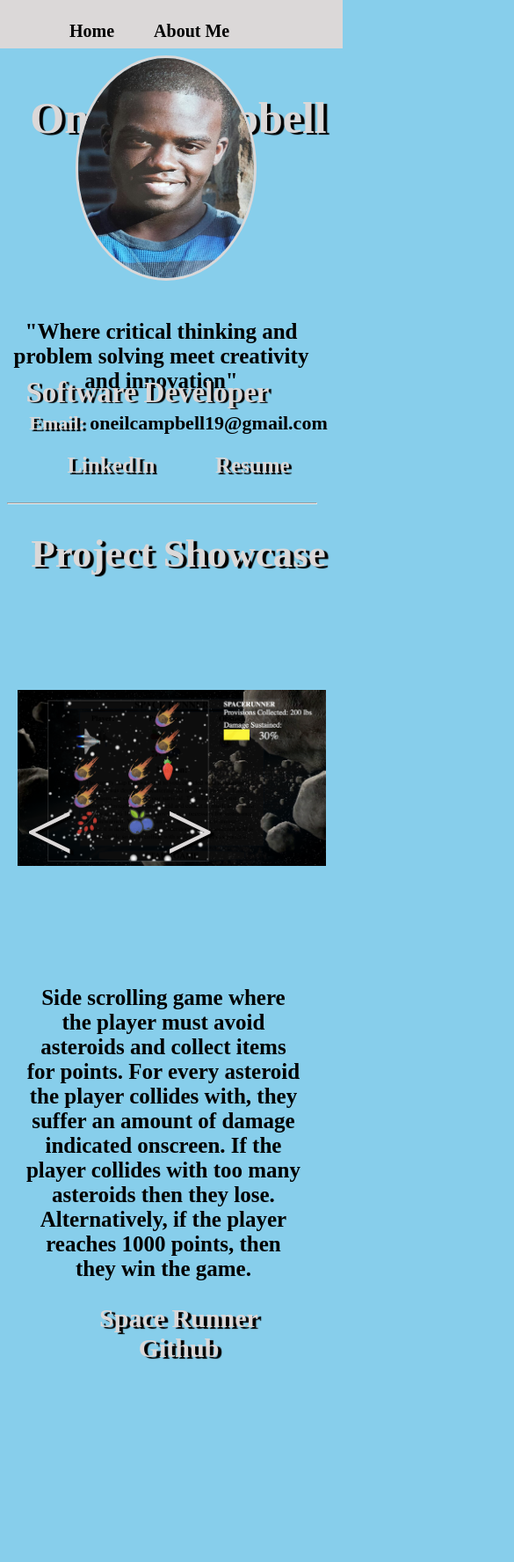
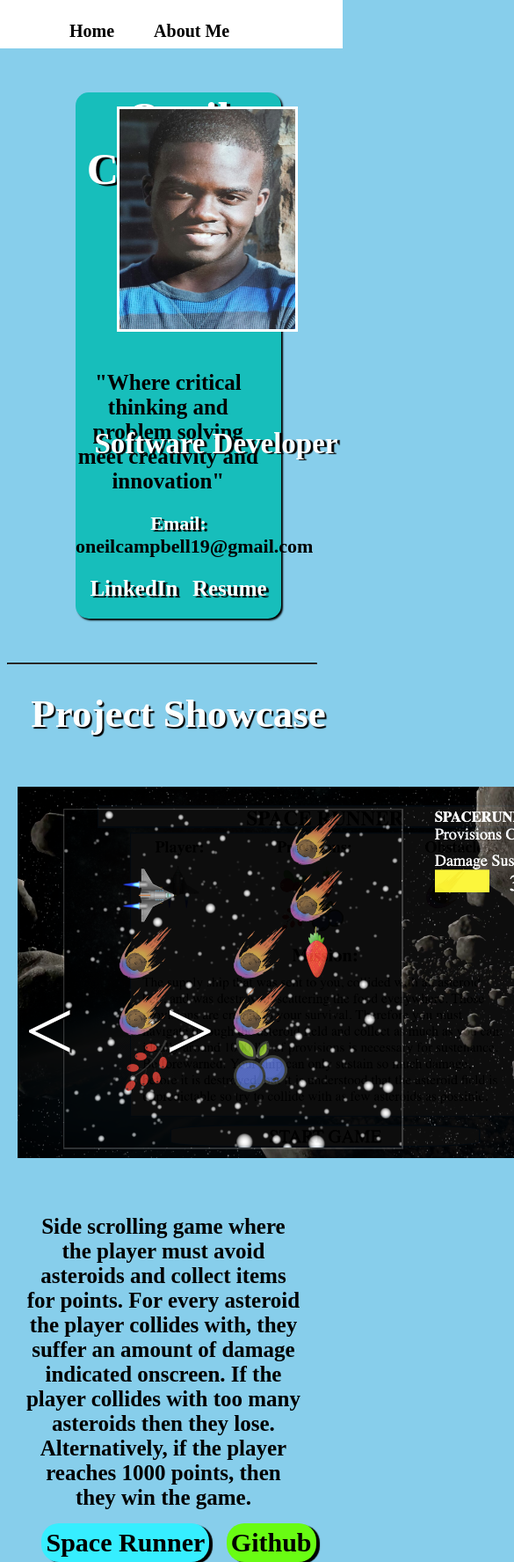
Before and after one commit to OneilCampbell/Portfolio, a plain HTML site: page index.html in a window 390 px wide. Shown: the top 1775 px of the page at 88% size, 585 px wide, since content can reach past the window. Before the commit the page ends 1549 px from the top, so only its background shows below. Drawn offline with Linux system fonts and the light colour scheme.

```diff
--- a/CSS/main.css
+++ b/CSS/main.css
@@ -1,9 +1,8 @@
 body{
     height:100vh;
     width:100vw;
-    background: linear-gradient(228deg, #0063fb, #e876f3);
-    background-size: 400% 400%;
-    animation: fluctuate 18s ease-in-out infinite;
+    background: linear-gradient(228deg, #f83920, #ecf572);
+    background-size: 150% 150%;
 }
 
 nav{
@@ -18,7 +17,7 @@ ul{
 li{
     font-size:30px;
     padding-right: 45px;
-    color: rgb(219, 216, 216);
+    color: rgb(230, 230, 230);
     text-shadow: 4px 2px 1px black;
 }
 
@@ -33,7 +32,9 @@ a{
 }
 
 hr{
-    width:95%;
+    width:75%;
+    margin-top:50px;
+    border-color:black;
 }
 
 @keyframes fluctuate{
@@ -47,24 +48,32 @@ hr{
 }
 
 .page-header{
-    color: rgb(219, 216, 216);
+    color: rgb(255, 255, 255);
     text-shadow: 4px 2px 1px black;
     font-size: 65px;
     margin: 0;
     margin-top: 15px;
+    margin-left: 250px;
 }
 
 .page-subheader{
     width: 300px;
     margin-top:20px;
     font-size: 35px;
-    margin-left: 610px;
+    margin-left: 420px;
+}
+
+.personal-info{
+    background: #17BEBB;
+    width: 60%;
+    margin-left: 20%;
+    border-radius:15px;
+    box-shadow: 2px 2px 2px black;
 }
 
 .info{
-    margin-left: 660px;
-    color: rgb(219, 216, 216);
-    text-shadow: 3px 3px 1px black;
+    color: rgb(255, 255, 255);
+    text-shadow: 2px 2px 1px black;
     font-size:30px;
 }
 
@@ -75,45 +84,55 @@ hr{
 
 .info-tagline{
     width: 570px;
-    margin-left: 660px;
+    margin-left: 310px;
     color:black;
     text-shadow: none;
 }
 
 .info-email{
-    margin-left:670px;
+    margin-bottom:0;
+    margin-left:320px;
+}
+
+.info-links{
+    display: flex;
 }
 
 .info-linkedin{
-    margin-left: 650px;
+    margin-left: 400px;
 }
 
 .info-resume{
-    margin-left: 620px;
+    margin-left: 50px;
 }
 
 #my-picture{
     width:250px;
     height:300px;
-    border-radius: 50%;
     position: absolute;
-    margin-top:-50px;
-    margin-left:400px;
-    border: solid rgb(219, 216, 216);
+    margin-top:-120px;
+    margin-left:30px;
+    border: solid rgb(255, 255, 255);
 }
 
 .project-header{
-    color: rgb(219, 216, 216);
-    text-shadow: 4px 2px 1px black;
-    font-size: 45px;
+    color: rgb(255, 255, 255);
+    text-shadow: 2px 2px 1px black;
+    font-size: 55px;
 }
 
 .project{
-    width:70%;
-    margin-left: 15%;
-    display:flex;
+    width:80%;
+    margin-left: 10%;
     padding-top: 20px;
     padding-bottom: 80px;
+    display: flex;
+    margin-top:-20px;
+}
+
+#project-image{
+    width:700px;
+    height:500px;
 }
 
 .project-info{
@@ -128,17 +147,29 @@ hr{
 .project-links{
     margin:0;
     font-size:30px;
-    color: rgb(219, 216, 216);
-    text-shadow: 4px 2px 1px black;
+    background: rgb(105, 252, 19);
+    box-shadow: 4px 2px 1px black;
+    padding:5px;
+    border-radius:20px;
     text-align: center;
+}
+
+#project-name{
+    background:rgb(54, 238, 255);
+}
+
+.links{
+    display: flex;
+    justify-content:space-evenly;
+    margin-top:-10px;
 }
 
 .arrow{
     position:absolute;
     font-size:100px;
-    color:rgb(219, 216, 216);
-    text-shadow: 4px 2px 1px black;
-    margin-top:-300px;
+    color:rgb(255, 255, 255);
+    text-shadow: 2px 1px 1px black;
+    margin-top:-200px;
 }
 
 .arrow:hover{
@@ -146,39 +177,37 @@ hr{
 }
 
 #left-arrow{
-    margin-left:75px;
+    margin-left:880px;
 }
 
 #right-arrow{
-    margin-left:1250px;
+    margin-left:1200px;
 }
 
 .space-runner-image{
     background: url("../Assets/Images/space-runner/space-runner-1.png");
-    background-size: contain;
+    background-size: 120%;
     background-position: center;
     background-repeat: no-repeat;
-    width:500px;
-    height:100%;
     animation: cycle 24s ease-in-out infinite;
 }
 
 @keyframes cycle{
     25%{
         background: url("../Assets/Images/space-runner/space-runner-2.png");
-        background-size: contain;
+        background-size: 105%;
         background-position: center;
         background-repeat: no-repeat;
     }
     50%{
         background: url("../Assets/Images/space-runner/space-runner-3.png");
-        background-size: contain;
+        background-size: 105%;
         background-position: center;
         background-repeat: no-repeat;
     }
     75%{
         background: url("../Assets/Images/space-runner/space-runner-4.png");
-        background-size: contain;
+        background-size: 105%;
         background-position: center;
         background-repeat: no-repeat;
     }
@@ -186,54 +215,53 @@ hr{
 
 .ladybird-image{
     background: url("../Assets/Images/ladybird/ladybird-1.png");
-    background-size: contain;
+    background-size: 100%;
     background-position: center;
     background-repeat: no-repeat;
-    width:500px;
-    height:100%;
     animation: cycle2 48s ease-in-out infinite;
+    margin-top:-20px;
 }
 
 @keyframes cycle2{
     20%{
         background: url("../Assets/Images/ladybird/ladybird-2.png");
-        background-size: contain;
+        background-size: 100%;
         background-position: center;
         background-repeat: no-repeat;
     }
     30%{
         background: url("../Assets/Images/ladybird/ladybird-3.png");
-        background-size: contain;
+        background-size: 100%;
         background-position: center;
         background-repeat: no-repeat;
     }
     40%{
         background: url("../Assets/Images/ladybird/ladybird-4.png");
-        background-size: contain;
+        background-size: 100%;
         background-position: center;
         background-repeat: no-repeat;
     }
     50%{
         background: url("../Assets/Images/ladybird/ladybird-5.png");
-        background-size: contain;
+        background-size: 100%;
         background-position: center;
         background-repeat: no-repeat;
     }
     60%{
         background: url("../Assets/Images/ladybird/ladybird-6.png");
-        background-size: contain;
+        background-size: 100%;
         background-position: center;
         background-repeat: no-repeat;
     }
     70%{
         background: url("../Assets/Images/ladybird/ladybird-7.png");
-        background-size: contain;
+        background-size: 100%;
         background-position: center;
         background-repeat: no-repeat;
     }
     80%{
         background: url("../Assets/Images/ladybird/ladybird-8.png");
-        background-size: contain;
+        background-size: 100%;
         background-position: center;
         background-repeat: no-repeat;
     }
@@ -241,66 +269,65 @@ hr{
 
 .galactic-defender-image{
     background: url("../Assets/Images/galactic-defender/galactic-defender1.png");
-    background-size: contain;
+    background-size: 100%;
     background-position: center;
     background-repeat: no-repeat;
-    width:500px;
-    height:100%;
     animation: cycle3 90s ease-in-out infinite;
+    margin-top:-20px;
 }
 
 @keyframes cycle3{
     20%{
         background: url("../Assets/Images/galactic-defender/galactic-defender2.png");
-        background-size: contain;
+        background-size: 100%;
         background-position: center;
         background-repeat: no-repeat;
     }
     30%{
         background: url("../Assets/Images/galactic-defender/galactic-defender3.png");
-        background-size: contain;
+        background-size: 100%;
         background-position: center;
         background-repeat: no-repeat;
     }
     40%{
         background: url("../Assets/Images/galactic-defender/galactic-defender4.png");
-        background-size: contain;
+        background-size: 100%;
         background-position: center;
         background-repeat: no-repeat;
     }
     50%{
         background: url("../Assets/Images/galactic-defender/galactic-defender5.png");
-        background-size: contain;
+        background-size: 100%;
         background-position: center;
         background-repeat: no-repeat;
     }
     60%{
         background: url("../Assets/Images/galactic-defender/galactic-defender6.png");
-        background-size: contain;
+        background-size: 100%;
         background-position: center;
         background-repeat: no-repeat;
     }
     70%{
         background: url("../Assets/Images/galactic-defender/galactic-defender7.png");
-        background-size: contain;
+        background-size: 100%;
         background-position: center;
         background-repeat: no-repeat;
     }
     80%{
         background: url("../Assets/Images/galactic-defender/galactic-defender8.png");
-        background-size: contain;
+        background-size: 100%;
         background-position: center;
         background-repeat: no-repeat;
     }
     90%{
         background: url("../Assets/Images/galactic-defender/galactic-defender9.png");
-        background-size: contain;
+        background-size: 100%;
         background-position: center;
         background-repeat: no-repeat;
     }
     100%{
         background: url("../Assets/Images/galactic-defender/galactic-defender10.png");
-        background-size: contain;
+        background-size: 100%;
         background-position: center;
         background-repeat: no-repeat;
     }
@@ -330,22 +357,6 @@ hr{
     height:250px;
     border-radius: 25%;
     border:solid thick;
-    animation: toggleBorder linear 1s infinite;
-}
-
-@keyframes toggleBorder{
-    25%{
-        border-top-color:rgb(219, 216, 216);
-    }
-    50%{
-        border-right-color:rgb(219, 216, 216);
-    }
-    75%{
-        border-bottom-color:rgb(219, 216, 216);
-    }
-    100%{
-        border-left-color:rgb(219, 216, 216);
-    }
 }
 
 .about-links{
@@ -363,7 +374,7 @@ hr{
 .about-info{
     margin:0;
     margin-bottom:20px;
-    color: rgb(219, 216, 216);
+    color: rgb(255, 255, 255);
     text-shadow: 3px 3px 1px black;
     font-size:40px;
     padding-right: 25px;
@@ -373,7 +384,7 @@ hr{
     width:70%;
     margin-left:15%;
     margin-top:30px;
-    background: rgb(219, 216, 216);
+    background: rgb(255, 255, 255);
     border-radius: 15%;
     padding:20px;
 }
@@ -399,7 +410,7 @@ hr{
         left:0;
         right:0;
         margin-left:0;
-        background:rgb(219, 216, 216);
+        background:rgb(255, 255, 255);
         width:100%;
     }
 
@@ -486,7 +497,7 @@ hr{
         margin-top:265px;
         font-size: 33px;
         margin-left: 10px;
-        color:rgb(219, 216, 216);
+        color:rgb(255, 255, 255);
         text-shadow: 3px 1px 1px black;
     }
 
```
